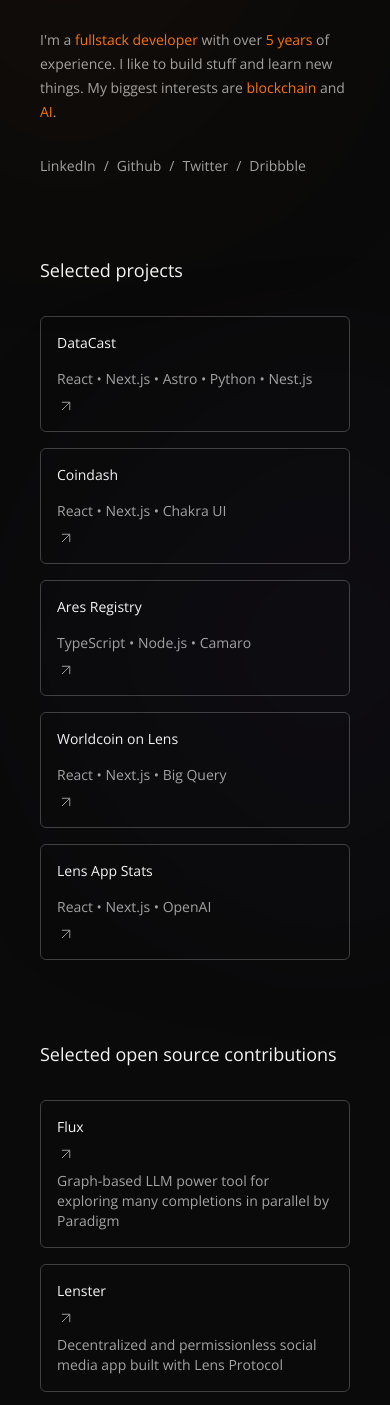
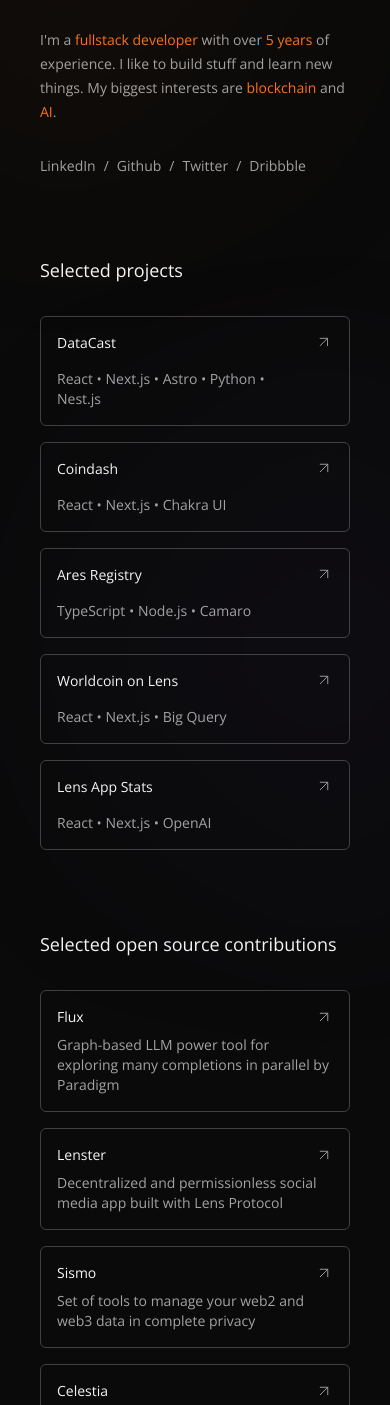
Before and after one commit to AdamSchinzel/personal-website, an Astro site: page / in a window 390 px wide. Shown: the part 128-1533 px from the top of the page. Built offline with nearby package versions, Linux system fonts and the light colour scheme; Astro itself is replaced by a stand-in of ours.

Commit message:
fix: responsive design

```diff
--- a/src/components/PostCard.astro
+++ b/src/components/PostCard.astro
@@ -13,7 +13,7 @@
   href={link}
 >
   <div
-    class="flex w-full flex-col justify-between gap-2 md:flex-row md:items-center"
+    class="flex w-full justify-between gap-2 md:flex-row md:items-center"
   >
     <p class="text-neutral-100">{title}</p>
     <div class="flex flex-row items-center gap-4">
--- a/src/components/ProjectCard.astro
+++ b/src/components/ProjectCard.astro
@@ -26,7 +26,7 @@
   {
     !isComingSoon && (
       <a
-        class="group flex w-full cursor-pointer flex-col justify-between gap-2 rounded-md border border-neutral-700 p-4 transition-all duration-300 hover:-translate-y-2 hover:border-neutral-400 md:flex-row md:items-center"
+        class="group flex w-full cursor-pointer justify-between gap-2 rounded-md border border-neutral-700 p-4 transition-all duration-300 hover:-translate-y-2 hover:border-neutral-400 md:flex-row md:items-center"
         href={link}
         target="_blank"
         rel="noreferrer"
```
